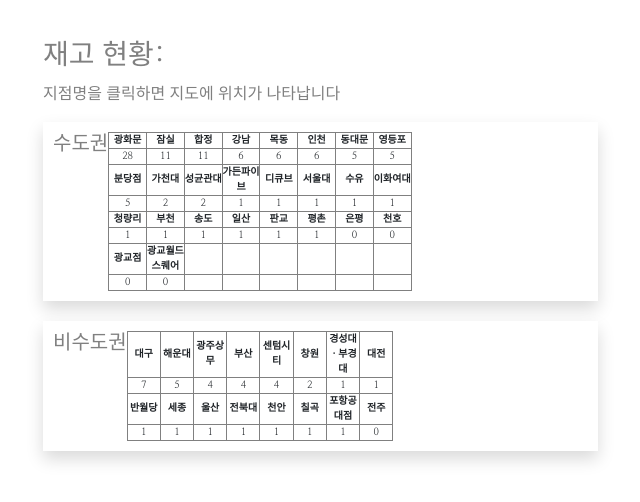
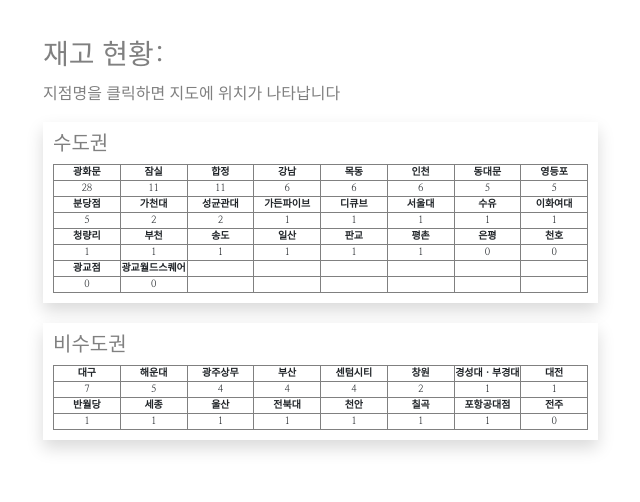
Before and after one commit to yachoo0611/kyobostock, a Django app: page /result/1/ in a window 1280 px wide. Shown: the top 502 px of the page, without its empty margins (42-682 px from the left). Run offline with Django 3.2, Linux system fonts and the light colour scheme; data comes from the database, SQL or seed files in the repository; data that the repository does not hold is empty; a map, chart or similar area stays blank; some libraries are stand-ins or nearby versions.

Commit message:
modify css of result page

```diff
--- a/search/static/css/result.css
+++ b/search/static/css/result.css
@@ -1,6 +1,7 @@
 .title{
-position: relative;
-color: gray;
+    position: relative;
+    color: gray;
+    width: 100%;
 }
 #main_title{
     width: 100%;
@@ -34,6 +35,9 @@ th{
     margin-bottom: 20px;
     padding: 10px;
 }
+.stock_table{
+    width:100%;
+}
 #map_wrap{
     height:400px;
 }
--- a/search/static/js/map.js
+++ b/search/static/js/map.js
@@ -47,7 +47,8 @@ for (var i = 0; i < positions.length; i ++) {
         '</div>'
     // 마커에 표시할 인포윈도우 생성
     var infowindow = new kakao.maps.InfoWindow({
-        content: iwcontent
+        content: iwcontent,
+        removable: true
     });
     positions[i].infowindow = infowindow;
 
```
